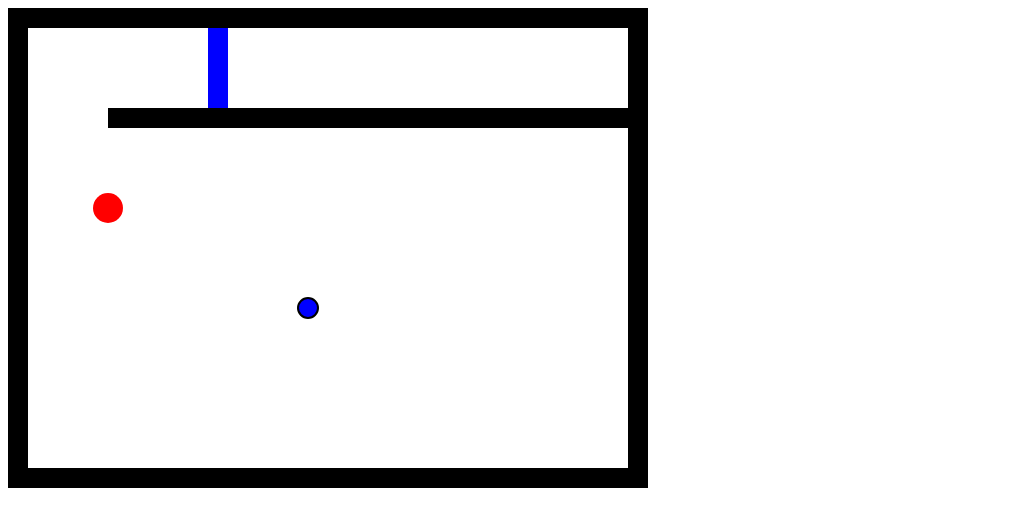
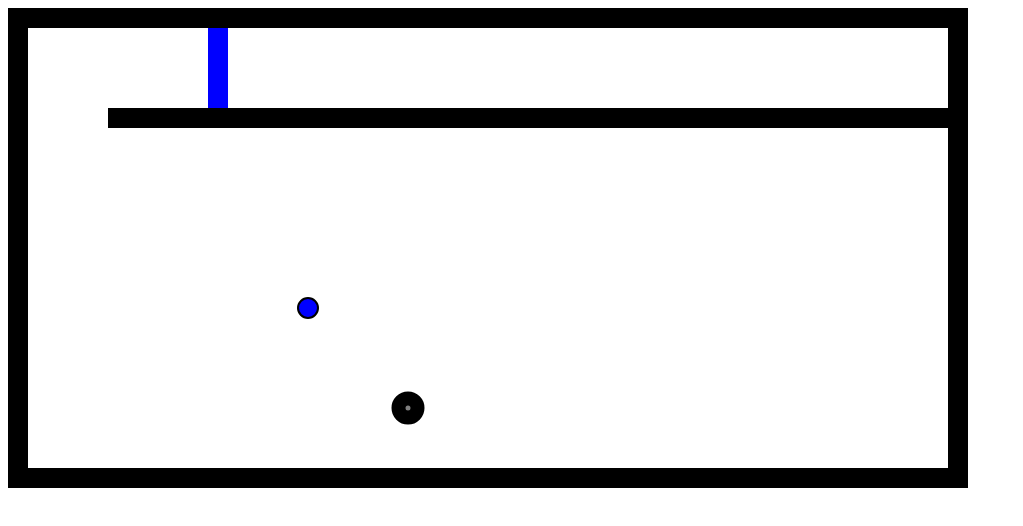
Before and after one commit to mtolly/escape, a plain HTML site: page index.htm in a window 1280 px wide. Shown: the whole page, without its empty margins (0-1023 px from the left). Drawn offline with nearby package versions, Linux system fonts and the light colour scheme.

Commit message:
a turret to shoot the bullets at you

```diff
--- a/game.js
+++ b/game.js
@@ -1,6 +1,6 @@
 // Generated by CoffeeScript 1.4.0
 (function() {
-  var Bullet, Circle, Player, Point, Rect, Switch, SwitchWall, Wall, bodies, canvas, collides, ctx, floors, key_down, key_left, key_right, key_up, walls,
+  var Bullet, Circle, Player, Point, Rect, Switch, SwitchWall, Turret, Wall, bodies, canvas, collides, ctx, floors, key_down, key_left, key_right, key_up, shot, walls,
     __hasProp = {}.hasOwnProperty,
     __extends = function(child, parent) { for (var key in parent) { if (__hasProp.call(parent, key)) child[key] = parent[key]; } function ctor() { this.constructor = child; } ctor.prototype = parent.prototype; child.prototype = new ctor(); child.__super__ = parent.prototype; return child; };
 
@@ -21,6 +21,8 @@
   key_left = false;
 
   key_right = false;
+
+  shot = false;
 
   Point = (function() {
 
@@ -237,6 +239,9 @@
 
     Player.prototype.update = function() {
       var dx, dy, move_down, move_left, move_right, move_up, moving, push_x, push_y, wall, _i, _len;
+      if (shot) {
+        return false;
+      }
       move_down = key_down;
       move_up = key_up;
       move_left = key_left;
@@ -306,6 +311,59 @@
 
   })();
 
+  Turret = (function() {
+
+    function Turret(center) {
+      this.center = center;
+      this.timer = 0;
+    }
+
+    Turret.prototype.draw = function() {
+      ctx.beginPath();
+      ctx.arc(this.center.x, this.center.y, 7, 0, 2 * Math.PI, false);
+      ctx.fillStyle = 'gray';
+      ctx.fill();
+      ctx.lineWidth = this.timer / 3;
+      ctx.strokeStyle = 'black';
+      return ctx.stroke();
+    };
+
+    Turret.prototype.update = function() {
+      if (this.timer >= 60) {
+        this.timer = 0;
+      } else {
+        this.timer += 1;
+      }
+      return true;
+    };
+
+    Turret.prototype.spawn = function() {
+      var angle, body, dx, dy, player, target, _i, _len;
+      if (this.timer >= 60) {
+        player = null;
+        for (_i = 0, _len = bodies.length; _i < _len; _i++) {
+          body = bodies[_i];
+          if (body instanceof Player) {
+            player = body;
+            break;
+          }
+        }
+        if (player) {
+          target = player.circle.center;
+          dx = target.x - this.center.x;
+          dy = target.y - this.center.y;
+          angle = Math.atan2(dy, dx);
+          console.log(bodies.length);
+          return [new Bullet(this.center, angle)];
+        }
+      }
+      return [];
+    };
+
+    return Turret;
+
+  })();
+
   Bullet = (function() {
 
     function Bullet(center, angle) {
@@ -336,6 +394,7 @@
         body = bodies[_j];
         if (body instanceof Player) {
           if (body.circle.includes_point(this.center)) {
+            shot = true;
             return false;
           }
         }
@@ -380,15 +439,15 @@
         return window.setTimeout(callback, 1000 / 60);
       };
     })();
-    walls.push(new Wall(new Rect(new Point(0, 0), 20, 480)));
-    walls.push(new Wall(new Rect(new Point(0, 0), 640, 20)));
-    walls.push(new Wall(new Rect(new Point(620, 0), 20, 480)));
-    walls.push(new Wall(new Rect(new Point(0, 460), 640, 20)));
-    walls.push(new Wall(new Rect(new Point(100, 100), 540, 20)));
+    walls.push(new Wall(new Rect(new Point(0, 0), 20, canvas.height)));
+    walls.push(new Wall(new Rect(new Point(0, 0), canvas.width, 20)));
+    walls.push(new Wall(new Rect(new Point(canvas.width - 20, 0), 20, canvas.height)));
+    walls.push(new Wall(new Rect(new Point(0, canvas.height - 20), canvas.width, 20)));
+    walls.push(new Wall(new Rect(new Point(100, 100), canvas.width - 100, 20)));
     bodies.push(new Player(new Circle(new Point(100, 200), 15)));
     floors.push(new Switch(new Circle(new Point(300, 300), 10), 'blue'));
     walls.push(new SwitchWall(new Rect(new Point(200, 20), 20, 80), 'blue'));
-    bodies.push(new Bullet(new Point(400, 400), 1.2 * Math.PI));
+    bodies.push(new Turret(new Point(400, 400)));
     return (animloop = function() {
       var body, floor, new_bodies, new_floors, wall, _i, _j, _k, _l, _len, _len1, _len2, _len3, _len4, _m, _results;
       requestAnimFrame(animloop);
@@ -397,6 +456,9 @@
         body = bodies[_i];
         if (body.update()) {
           new_bodies.push(body);
+        }
+        if (body.spawn) {
+          new_bodies = new_bodies.concat(body.spawn());
         }
       }
       bodies = new_bodies;
--- a/index.htm
+++ b/index.htm
@@ -8,7 +8,7 @@
 
 <body oncontextmenu="return false;">
 
-<canvas id="canvas" width="640" height="480"></canvas>
+<canvas id="canvas" width="960" height="480"></canvas>
 
 </body>
 
```
Also changed, not shown: 1 other file.
